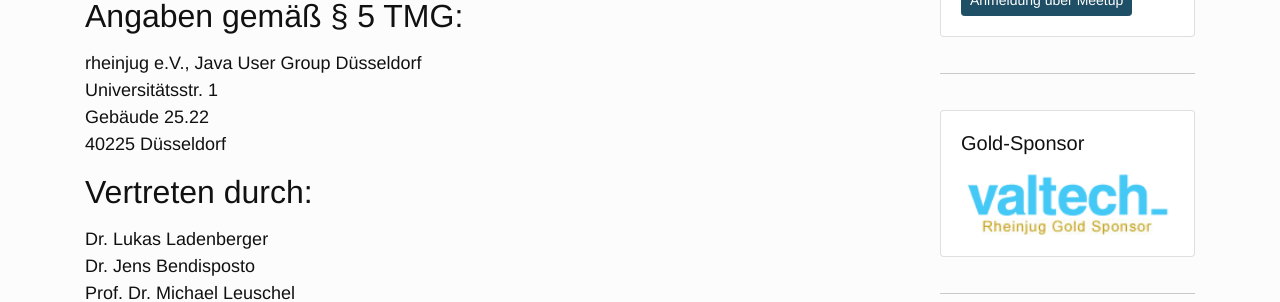
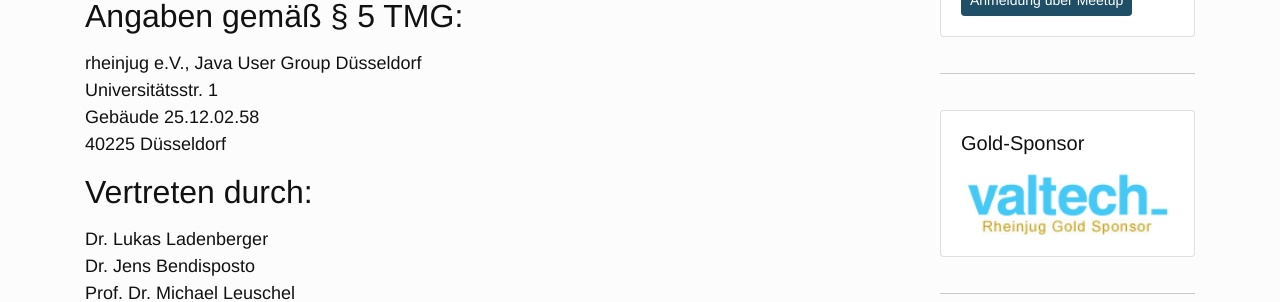
Before and after one commit to rheinjug/website, a Jekyll site: the page built from _pages/impressum.html, in a window 1280 px wide and 900 px high, scrolled down 382 px. Shown: the part 153-455 px from the top of the window. Built offline with Jekyll 4.4.1, drawn with Linux system fonts in a browser that asks for light colours.

Commit message:
Raumnummer im Impressum aktualisiert

```diff
--- a/_pages/impressum.html
+++ b/_pages/impressum.html
@@ -5,7 +5,7 @@ title: Impressum
 ---
 
 <h2>Angaben gem&auml;&szlig; &sect; 5 TMG:</h2> <p> rheinjug e.V., Java User Group D&uuml;sseldorf<br/> Universit&auml;tsstr.
-    1<br/> Geb&auml;ude 25.22<br/> 40225 D&uuml;sseldorf</p> <h2>Vertreten durch:</h2> <p>Dr. Lukas Ladenberger<br/> Dr.
+    1<br/> Geb&auml;ude 25.12.02.58<br/> 40225 D&uuml;sseldorf</p> <h2>Vertreten durch:</h2> <p>Dr. Lukas Ladenberger<br/> Dr.
     Jens Bendisposto<br/> Prof. Dr. Michael Leuschel</p> <h2>Kontakt:</h2> <p>Telefon: +49 (211) 81- 10711<br/> Telefax:
     +49 (211) 81-10712<br/> E-Mail: info@rheinjug.de</p> <h2>Registereintrag:</h2> <p>Eintragung im Vereinsregister.
     <br/> Registergericht:Amtsgericht D&uuml;sseldorf <br/> Registernummer: VR10149</p> <h2>Streitschlichtung</h2> <p>
```
